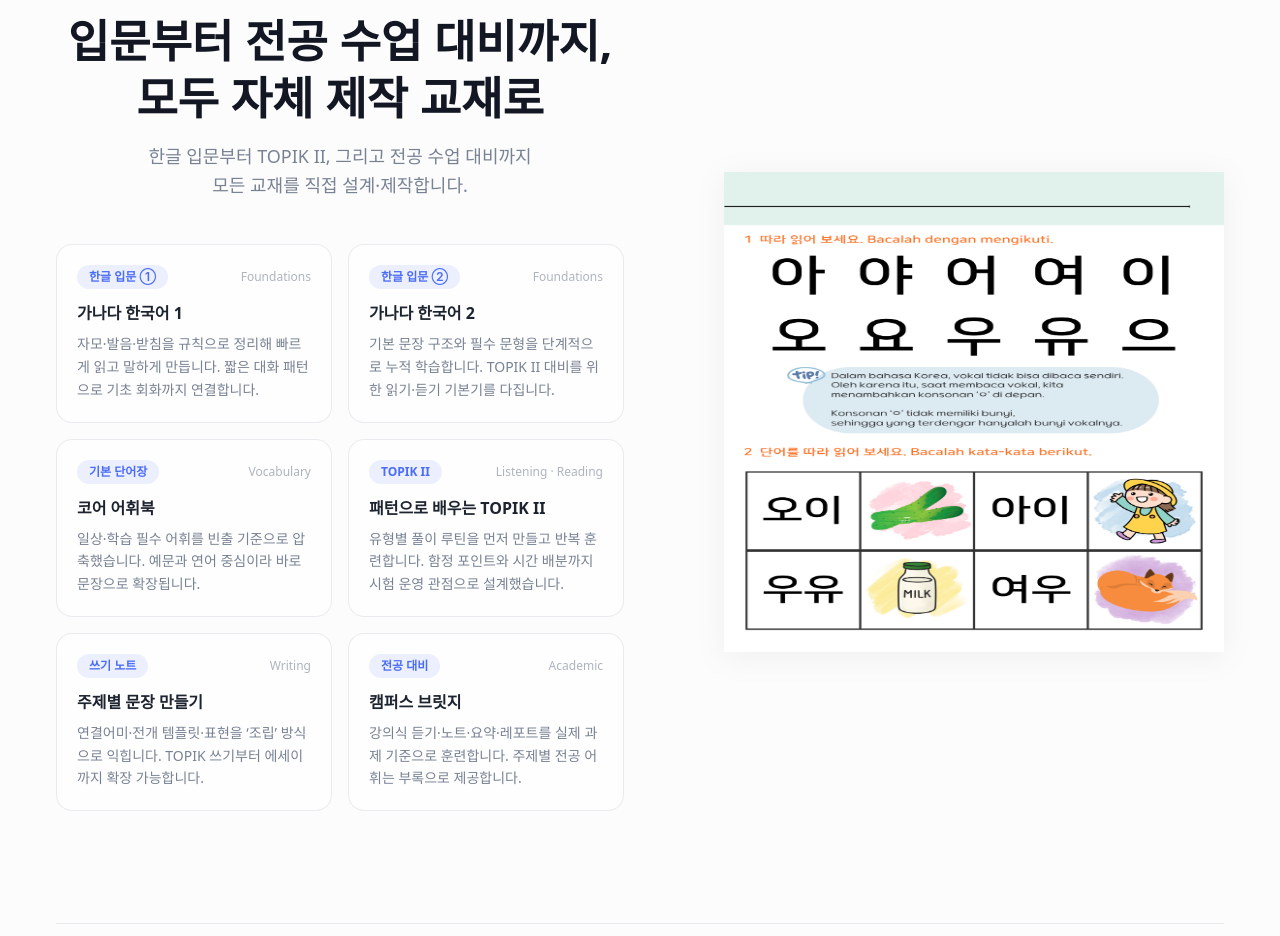
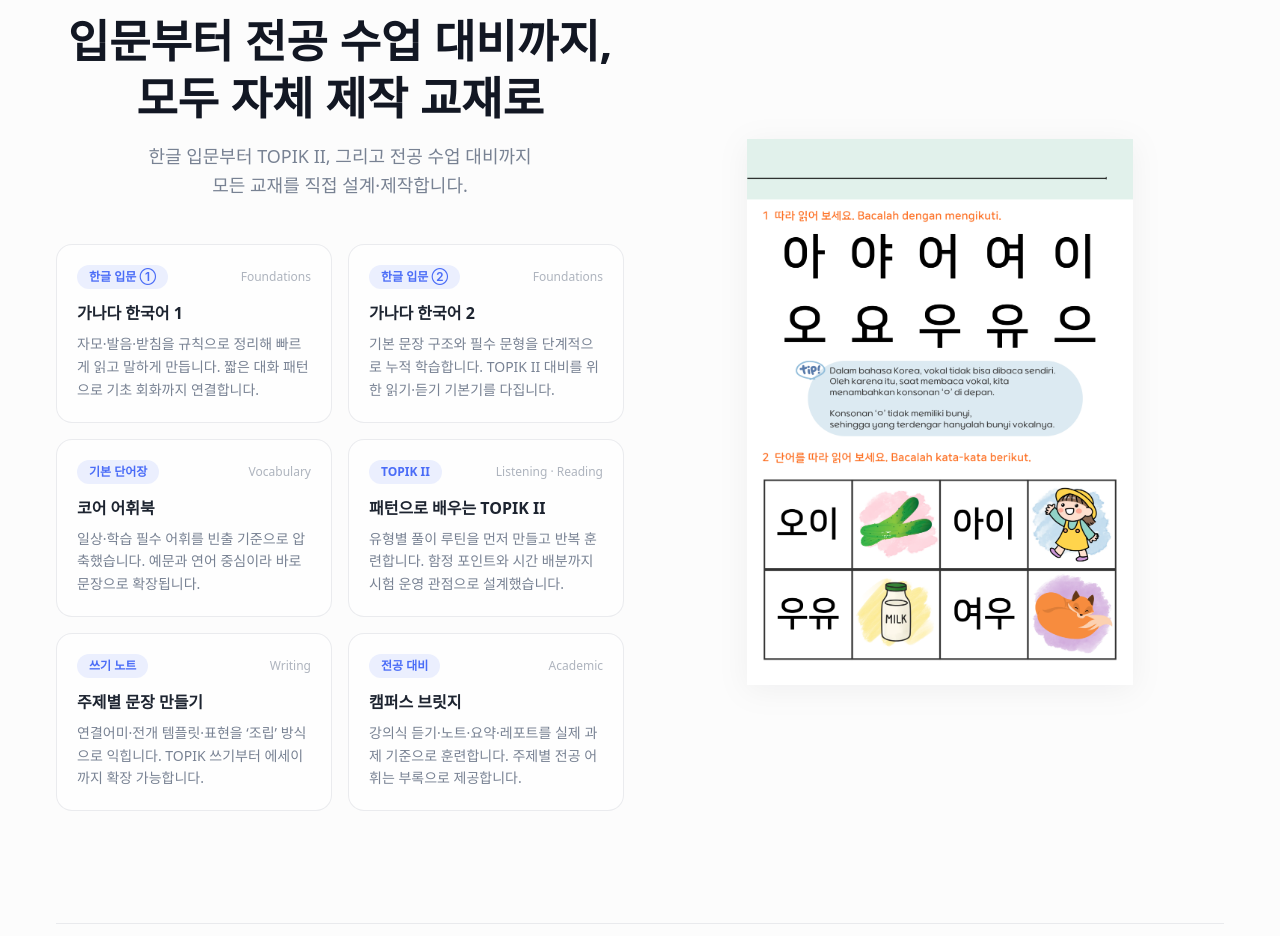
Before and after one commit to jaeminahn/unigate, a Next.js app: page / in a window 1280 px wide. Shown: the part 2440-3376 px from the top of the page. Built offline with nearby package versions, Linux system fonts and the light colour scheme; a web font is replaced by a local one.

Commit message:
image error fix

```diff
--- a/src/components/About/AboutSectionOne.tsx
+++ b/src/components/About/AboutSectionOne.tsx
@@ -156,12 +156,12 @@ const AboutSectionOne = () => {
             </div>
 
             <div className="w-full px-4 lg:w-1/2">
-              <div className="relative mx-auto aspect-25/24 max-w-[500px] lg:mr-0">
+              <div className="relative mx-auto aspect-25/24 max-w-[600px] lg:mr-0">
                 <Image
                   src="/images/about/textbook.png"
                   alt="교재 미리보기"
                   fill
-                  className="drop-shadow-three mx-auto max-w-full lg:mr-0"
+                  className="drop-shadow-three object-contain"
                 />
               </div>
             </div>
```
